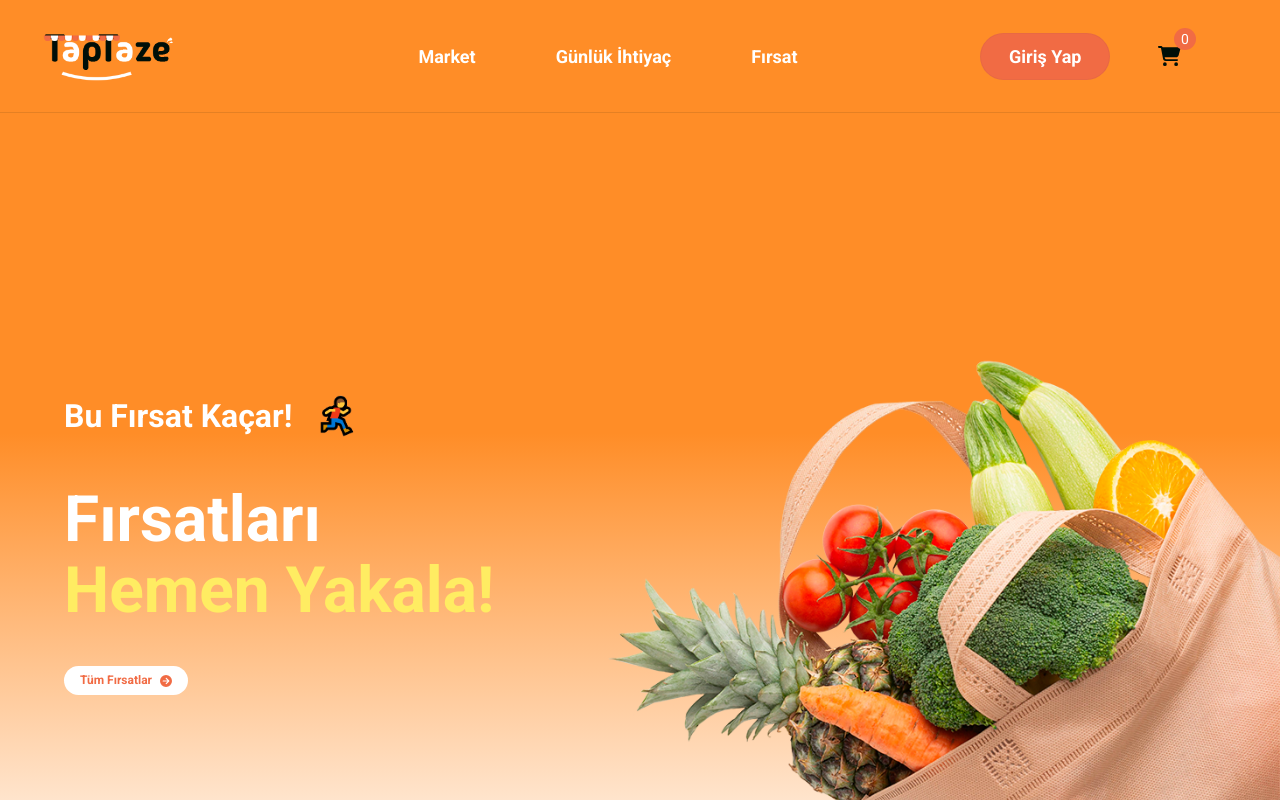
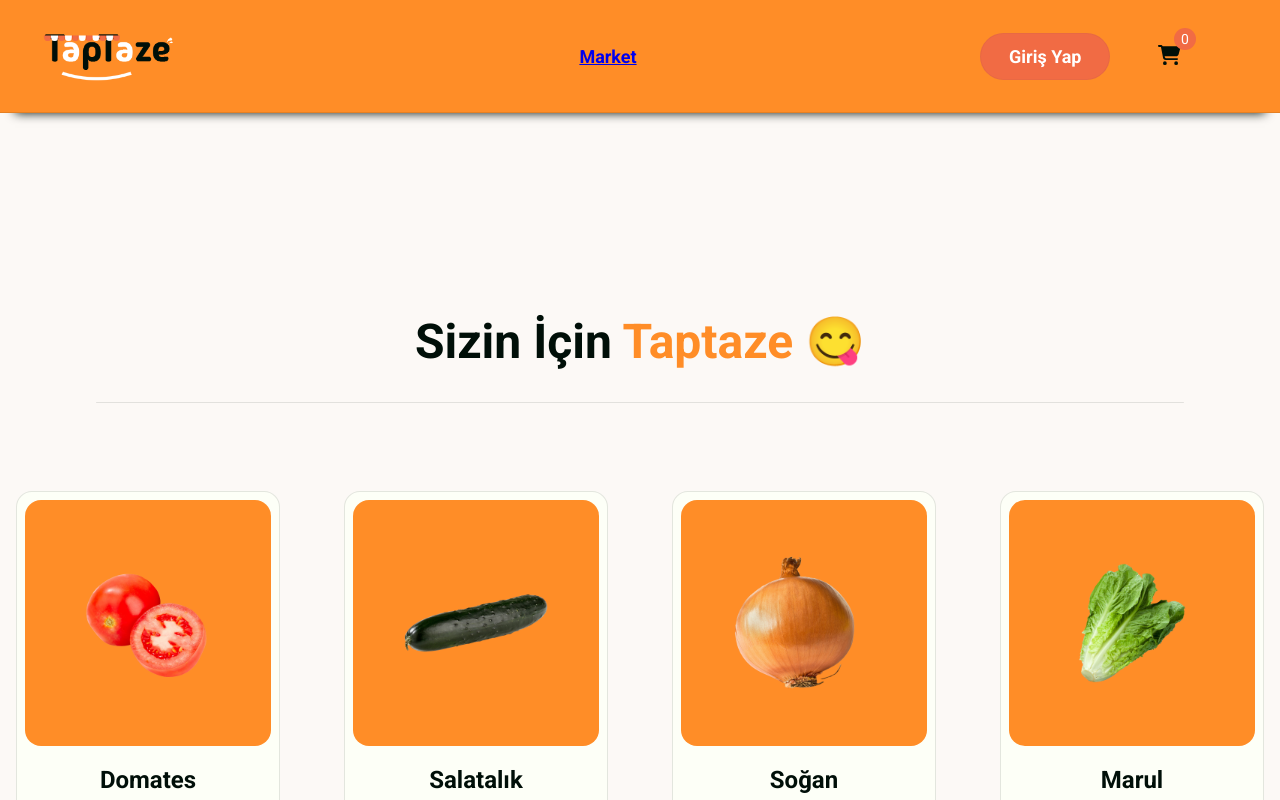
Before and after one commit to muffafa/ecommerce-project-muffafa, a React (Vite) app: page /market in a window 1280 px wide. Shown: the top 800 px of the page. Built offline with nearby package versions, Linux system fonts and the light colour scheme.

Commit message:
feat: react-router-dom added

```diff
--- a/package.json
+++ b/package.json
@@ -14,7 +14,8 @@
     "@fortawesome/free-solid-svg-icons": "^6.5.2",
     "@fortawesome/react-fontawesome": "^0.2.0",
     "react": "^18.2.0",
-    "react-dom": "^18.2.0"
+    "react-dom": "^18.2.0",
+    "react-router-dom": "^6.23.1"
   },
   "devDependencies": {
     "@types/react": "^18.2.66",
--- a/src/App.jsx
+++ b/src/App.jsx
@@ -1,25 +1,19 @@
-import Navbar from './Components/Navbar/Navbar'
 import Hero from './Components/Hero/Hero'
 import './App.css'
 import Populer from './Components/Populer/Populer'
 import Teklifler from './Components/Teklifler/Teklifler'
 import Newsletter from './Components/Newsletter/Newsletter'
 import YeniUrunler from './Components/YeniUrunler/YeniUrunler'
-import Footer from './Components/Footer/Footer'
-import LoginSignup from './Pages/LoginSignup'
-import SingleProduct from './Components/SingleProduct/SingleProduct'
 
 function App() {
 
   return (
     <>
-    <Navbar></Navbar>
     <Hero></Hero>
     <Populer></Populer>
     <Teklifler></Teklifler>
     <YeniUrunler></YeniUrunler>
     <Newsletter></Newsletter>
-    <Footer></Footer>
     </>
   )
 }
--- a/src/Components/Navbar/Navbar.jsx
+++ b/src/Components/Navbar/Navbar.jsx
@@ -2,6 +2,7 @@
 import logo from "../Assets/logo.png"
 import { FontAwesomeIcon } from "@fortawesome/react-fontawesome"
 import { faCartShopping } from "@fortawesome/free-solid-svg-icons"
+import { Link } from "react-router-dom";
 
 function Navbar(){
 
@@ -9,16 +10,22 @@
 
     <div className="navbar">
         <div className="taptaze-logo">
-            <img src={logo} alt="TapTaze" />
+            <Link to={"/"}>
+                <img src={logo} alt="TapTaze" />
+            </Link>
         </div>
         <ul className="nav-menu">
-            <li className="nav-item">Market</li>
-            <li className="nav-item">Günlük İhtiyaç</li>
-            <li className="nav-item">Fırsat</li>
+            <Link to={"/market"}>
+                <li className="nav-item">Market</li>
+            </Link>
         </ul>
         <div className="nav-login-cart">
-            <button>Giriş Yap</button>
-            <FontAwesomeIcon className="icon-nav-cart" icon={faCartShopping}></FontAwesomeIcon>
+            <Link to={"/login"}>
+                <button>Giriş Yap</button>
+            </Link>
+            <Link to={"/cart"}>
+                <FontAwesomeIcon className="icon-nav-cart" icon={faCartShopping}></FontAwesomeIcon>
+            </Link>
             <div className="nav-cart-count">0</div>
         </div>
     </div>
--- a/src/Pages/AlisverisKategori.jsx
+++ b/src/Pages/AlisverisKategori.jsx
@@ -1,9 +1,9 @@
-import { useContext } from "react";
+//import { useContext } from "react";
 import "./CSS/AlisverisKategori.css"
 
 function AlisverisKategori(){
 
-    const {tum_urunler} = useContext(MarketContext);
+    //const {tum_urunler} = useContext(MarketContext);
 
     return(
 
--- a/src/Pages/Market.jsx
+++ b/src/Pages/Market.jsx
@@ -1,4 +1,3 @@
-import Hero from "../Components/Hero/Hero"
 import Newsletter from "../Components/Newsletter/Newsletter";
 import Populer from "../Components/Populer/Populer";
 import Teklifler from "../Components/Teklifler/Teklifler";
@@ -8,7 +7,6 @@
 
     return(
         <>
-        <Hero></Hero>
         <Populer></Populer>
         <Teklifler></Teklifler>
         <YeniUrunler></YeniUrunler>
--- a/src/main.jsx
+++ b/src/main.jsx
@@ -1,15 +1,57 @@
-import React from 'react'
 import ReactDOM from 'react-dom/client'
 import App from './App.jsx'
 import './index.css'
 import MarketContextProvider from './Context/MarketContext.jsx'
+import Navbar from './Components/Navbar/Navbar'
+import Footer from './Components/Footer/Footer'
+import {Outlet,  RouterProvider, createBrowserRouter } from "react-router-dom"
+import LoginSignup from "./Pages/LoginSignup.jsx";
+import SingleProduct from './Components/SingleProduct/SingleProduct'
+import Market from './Pages/Market.jsx'
+import Cart from './Pages/Cart'
+
+const Layout = () => {
+  return(
+    <div>
+      <Navbar></Navbar>
+      <Outlet/>
+      <Footer></Footer>
+    </div>
+  )
+}
+
+const router = createBrowserRouter([{
+  path:'/',
+  element: <Layout />,
+  children:[
+    {
+      path: "/",
+      element: <App />,
+    },
+    {
+      path: "/login",
+      element: <LoginSignup />,
+    },
+    {
+      path: "/product",
+      element: <SingleProduct />
+    },
+    {
+      path: "/market",
+      element: <Market/>,
+    },
+    {
+      path: "/cart",
+      element: <Cart/>,
+    }
+  ],
+
+}])
 
 ReactDOM.createRoot(document.getElementById('root')).render(
 
   <MarketContextProvider>
-    <React.StrictMode>
-      <App />
-    </React.StrictMode>
+    <RouterProvider router={router} />
   </MarketContextProvider>
 
 )
```
